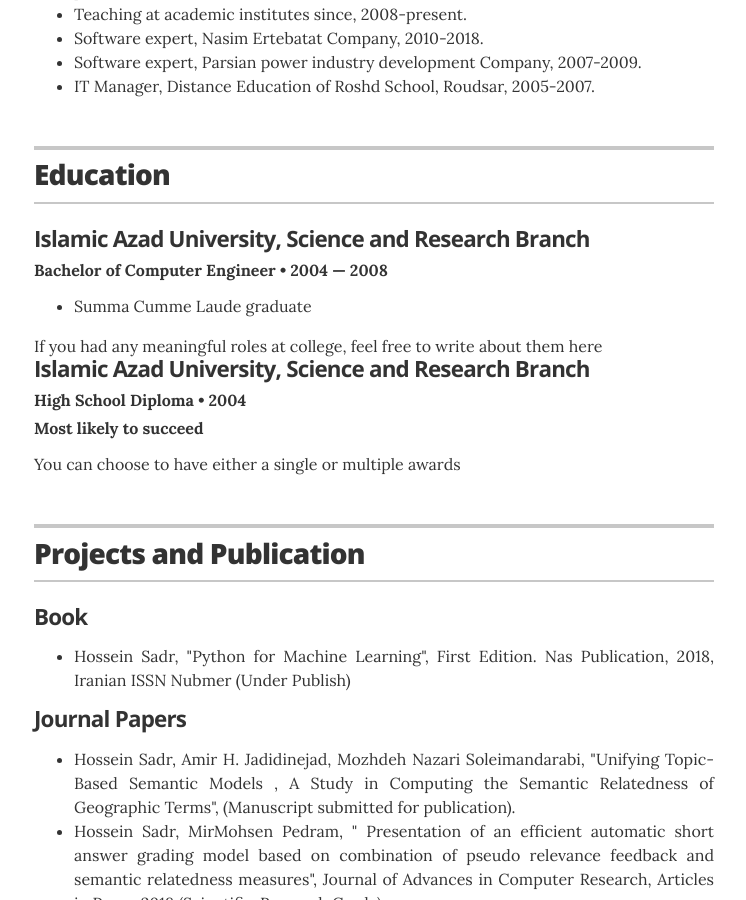
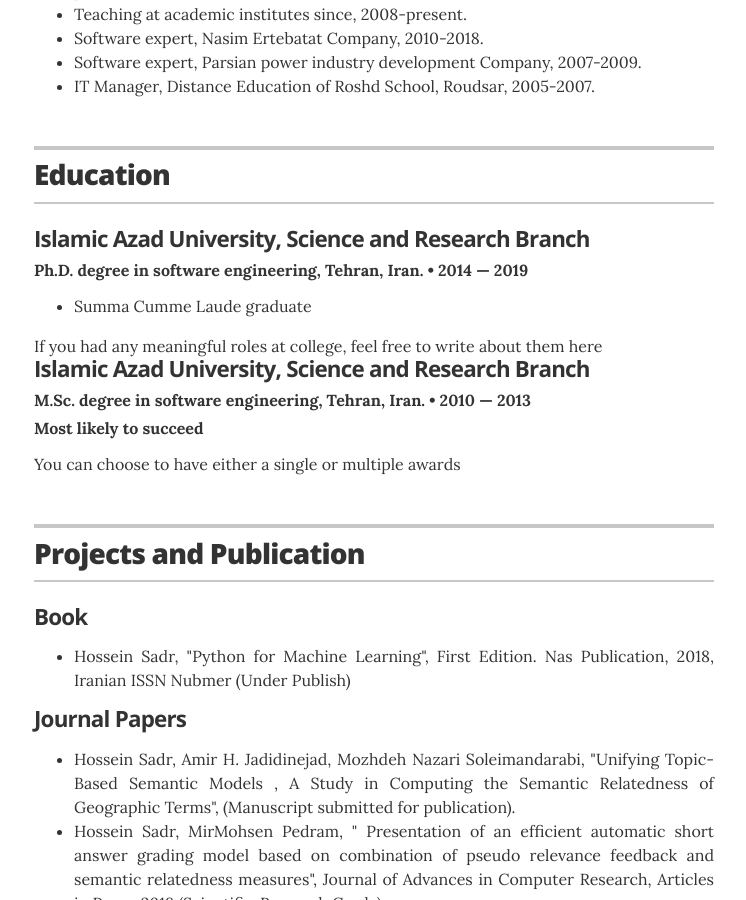
Before and after one commit to hosseinsadr/hosseinsadr.github.io, a Jekyll site: the page built from index.html, in a window 1280 px wide and 900 px high, scrolled down 1987 px. Shown: the whole window, without its empty margins (266-1012 px from the left). Built offline with Jekyll 4.4.1, drawn with Linux system fonts in a browser that asks for light colours.

Commit message:
Update education.yml

```diff
--- a/_data/education.yml
+++ b/_data/education.yml
@@ -1,13 +1,13 @@
 # Degree
-- degree: Bachelor of Computer Engineer
+- degree: Ph.D. degree in software engineering, Tehran, Iran.
   uni: Islamic Azad University, Science and Research Branch
-  year: 2004 &mdash; 2008
+  year: 2014 &mdash; 2019
   awards:
     - award: Summa Cumme Laude graduate
   summary: If you had any meaningful roles at college, feel free to write about them here
 
-- degree: High School Diploma
+- degree: M.Sc. degree in software engineering, Tehran, Iran.
   uni: Islamic Azad University, Science and Research Branch
-  year: 2004
+  year: 2010 &mdash; 2013
   award: Most likely to succeed
   summary: You can choose to have either a single or multiple awards
```
